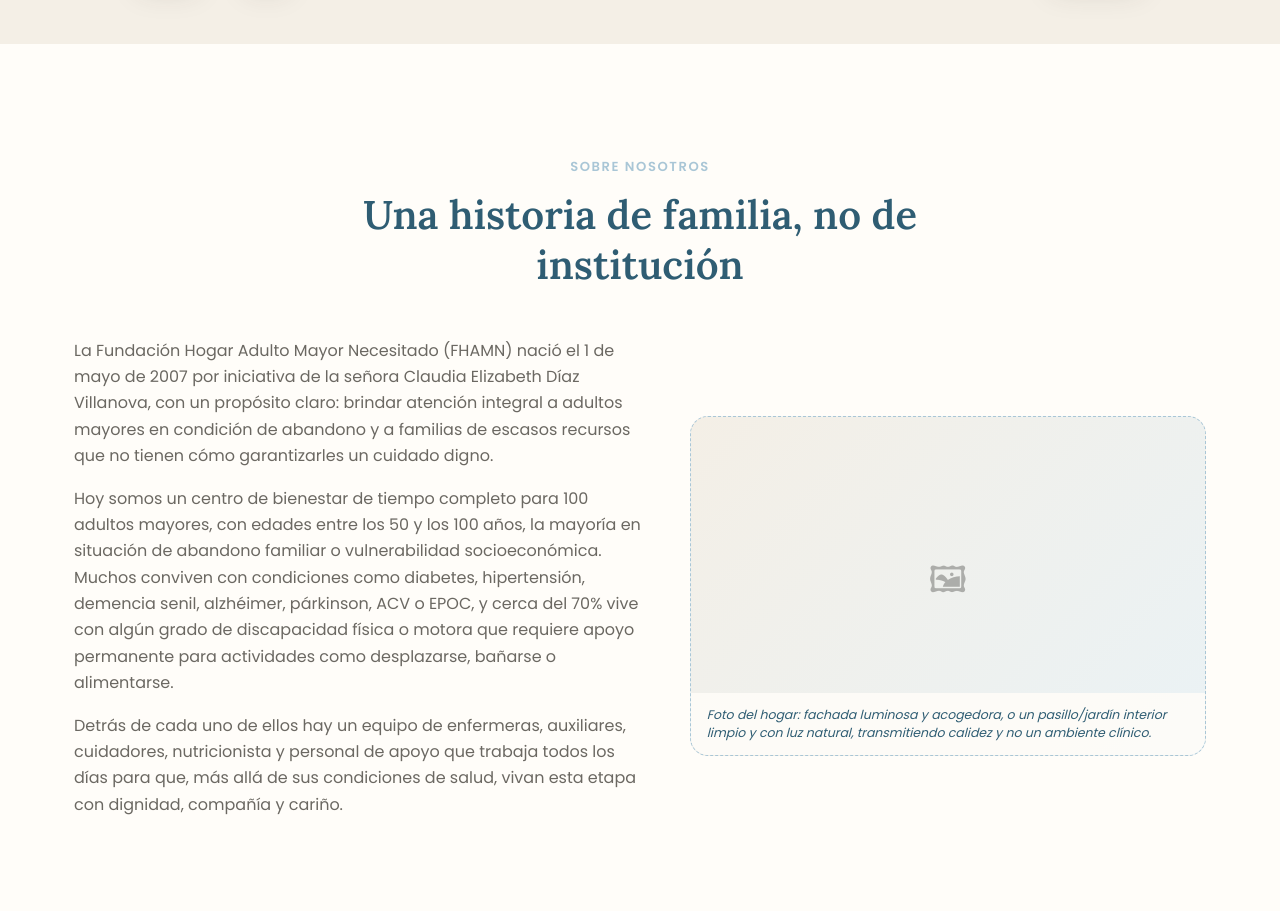
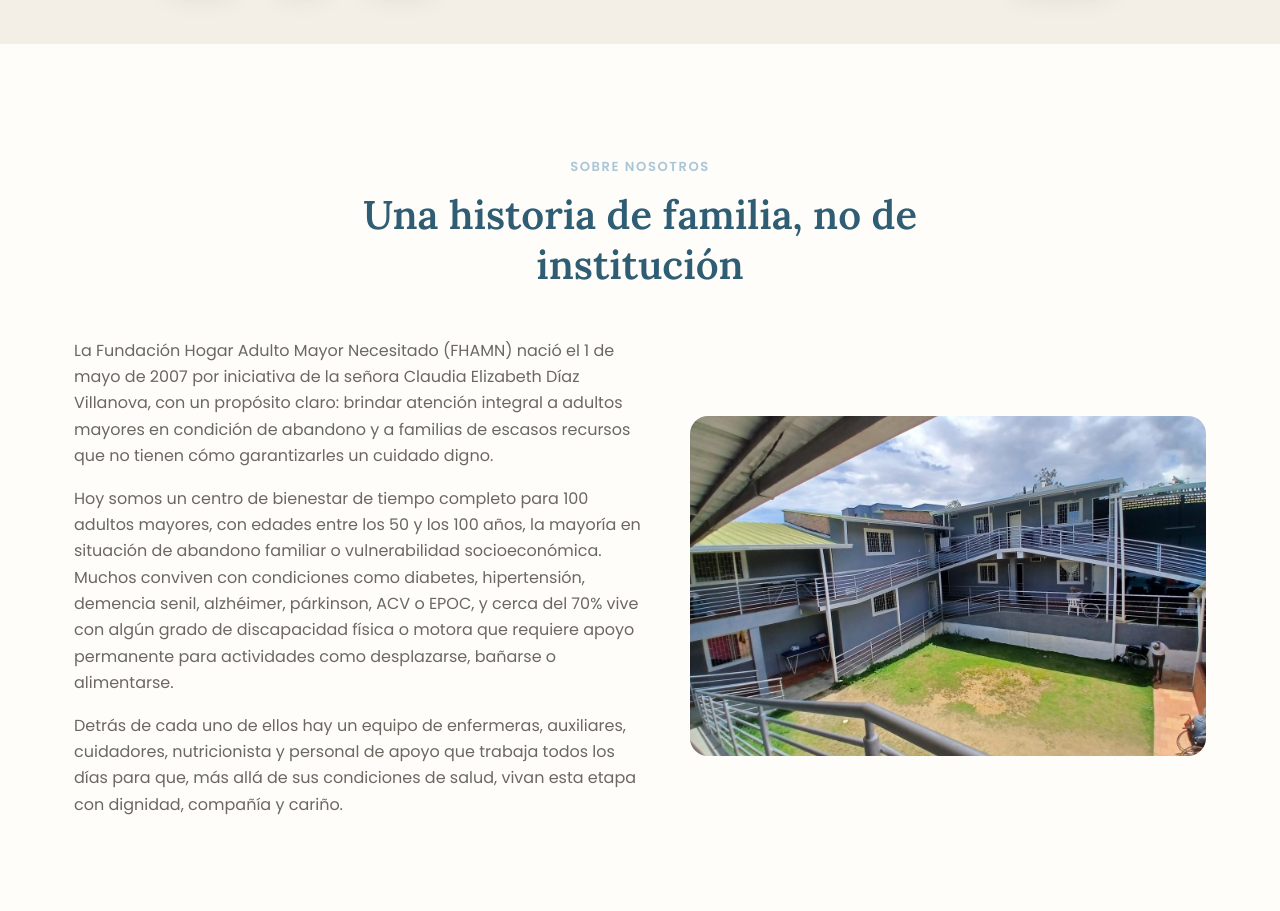
Before and after one commit to gosimona/fundacion-hogar-adulto-mayor, a plain HTML site: page index.html in a window 1280 px wide. Shown: the part 1100-2011 px from the top of the page. Drawn offline with Linux system fonts and the light colour scheme; a script that the page names is missing.

Commit message:
Agregar logo de Academia Luque y foto de Sobre Nosotros
Se integran el logo real de Academia Luque en la fila de
aliados y una foto real del patio/balcones del hogar en la
sección Sobre Nosotros.

```diff
--- a/css/styles.css
+++ b/css/styles.css
@@ -361,7 +361,7 @@ section.section { padding: var(--space-xxl) 0; }
 .section-about { background: var(--color-white); }
 .about-story { display: grid; grid-template-columns: 1.1fr 1fr; gap: var(--space-lg); align-items: center; margin-bottom: var(--space-xl); }
 .about-story-text p { margin-bottom: 1rem; color: var(--color-text-soft); }
-.about-story-image { min-height: 340px; }
+.about-story-image { min-height: 340px; height: 340px; width: 100%; object-fit: cover; display: block; border-radius: var(--radius-md); }
 @media (max-width: 860px) {
   .about-story { grid-template-columns: 1fr; }
 }
--- a/index.html
+++ b/index.html
@@ -96,7 +96,7 @@
       <div class="partners-row reveal">
         <div class="partner-logo-tile"><img src="assets/images/aliado-fundacion-cardiovascular.png" alt="Fundación Cardiovascular" class="partner-logo-img"></div>
         <div class="partner-logo-tile"><img src="assets/images/aliado-club-de-leones.jpg" alt="Club de Leones" class="partner-logo-img"></div>
-        <div class="partner-logo img-placeholder-inline" data-desc="Logo Academia Luque">Academia Luque</div>
+        <div class="partner-logo-tile"><img src="assets/images/aliado-academia-luque.png" alt="Academia Luque" class="partner-logo-img"></div>
         <div class="partner-logo img-placeholder-inline" data-desc="Logo o escudo de la Parroquia Santa María Reina">Parroquia Santa María Reina</div>
         <div class="partner-logo img-placeholder-inline" data-desc="Logo del grupo de Voluntariado de la Divina Misericordia">Voluntariado Divina Misericordia</div>
         <div class="partner-logo-tile"><img src="assets/images/aliado-banco-de-alimentos.png" alt="Banco de Alimentos" class="partner-logo-img"></div>
@@ -118,7 +118,7 @@
           <p>Hoy somos un centro de bienestar de tiempo completo para 100 adultos mayores, con edades entre los 50 y los 100 años, la mayoría en situación de abandono familiar o vulnerabilidad socioeconómica. Muchos conviven con condiciones como diabetes, hipertensión, demencia senil, alzhéimer, párkinson, ACV o EPOC, y cerca del 70% vive con algún grado de discapacidad física o motora que requiere apoyo permanente para actividades como desplazarse, bañarse o alimentarse.</p>
           <p>Detrás de cada uno de ellos hay un equipo de enfermeras, auxiliares, cuidadores, nutricionista y personal de apoyo que trabaja todos los días para que, más allá de sus condiciones de salud, vivan esta etapa con dignidad, compañía y cariño.</p>
         </div>
-        <div class="about-story-image img-placeholder reveal" data-desc="Foto del hogar: fachada luminosa y acogedora, o un pasillo/jardín interior limpio y con luz natural, transmitiendo calidez y no un ambiente clínico."></div>
+        <img class="about-story-image reveal" src="assets/images/sobre-nosotros.jpeg" alt="Patio y balcones de una de las sedes de FHAMN, con residentes disfrutando del espacio">
       </div>
 
       <!-- Misión, visión, valores -->
```
Also changed, not shown: assets/images/aliado-academia-luque.png (added), assets/images/sobre-nosotros.jpeg (added).
